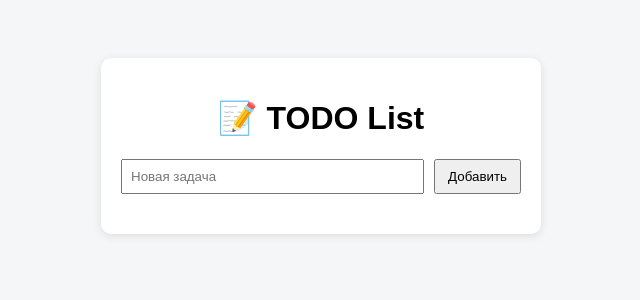
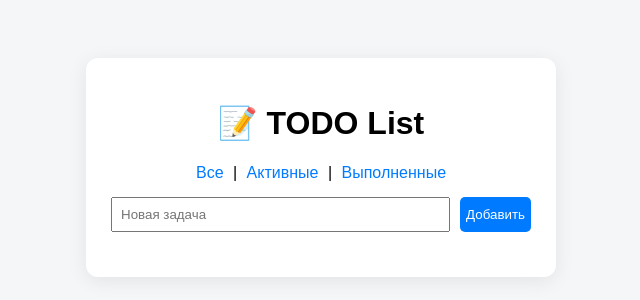
Before and after one commit to vital236/todo-app, a Flask app: page /?filter=all in a window 1280 px wide. Shown: the top 300 px of the page, without its empty margins (319-959 px from the left). Run offline with Flask 3, Linux system fonts and the light colour scheme; data that the repository does not hold is empty.

Commit message:
add filters and UI improvements

```diff
--- a/app.py
+++ b/app.py
@@ -41,10 +41,25 @@ def home():
 
         return redirect("/")
 
-    tasks = conn.execute("SELECT * FROM tasks").fetchall()
+    filter_type = request.args.get("filter", "all")
+
+    if filter_type == "active":
+        tasks = conn.execute(
+            "SELECT * FROM tasks WHERE completed = 0"
+        ).fetchall()
+
+    elif filter_type == "done":
+        tasks = conn.execute(
+            "SELECT * FROM tasks WHERE completed = 1"
+        ).fetchall()
+
+    else:
+        tasks = conn.execute("SELECT * FROM tasks").fetchall()
+
     conn.close()
 
-    return render_template("index.html", tasks=tasks)
+    return render_template("index.html", tasks=tasks, filter_type=filter_type)
+
 
 
 @app.route("/delete/<int:task_id>")
--- a/templates/index.html
+++ b/templates/index.html
@@ -12,15 +12,16 @@
             padding-top: 50px;
         }
 
+
         .container {
             background: white;
-            padding: 20px;
-            border-radius: 10px;
-            width: 400px;
-            box-shadow: 0 2px 10px rgba(0,0,0,0.1);
+            padding: 25px;
+            border-radius: 12px;
+            width: 420px;
+            box-shadow: 0 4px 20px rgba(0,0,0,0.08);
         }
 
-        h1 {
+            h1 {
             text-align: center;
         }
 
@@ -36,8 +37,14 @@
         }
 
         button {
-            padding: 8px 12px;
-            cursor: pointer;
+            background: #007bff;
+            color: white;
+            border: none;
+            border-radius: 5px;
+        }
+
+        button:hover {
+            background: #0056b3;
         }
 
         ul {
@@ -46,10 +53,11 @@
         }
 
         li {
-            display: flex;
-            justify-content: space-between;
-            padding: 8px;
-            border-bottom: 1px solid #eee;
+            transition: 0.2s;
+        }
+
+        li:hover {
+            background: #f8f9fa;
         }
 
         .done {
@@ -58,9 +66,16 @@
         }
 
         a {
-            margin-left: 5px;
             text-decoration: none;
+            color: #007bff;
+            margin: 0 5px;
         }
+
+        a:hover {
+            text-decoration: underline;
+        }
+
+
     </style>
 </head>
 
@@ -68,6 +83,12 @@
 
 <div class="container">
     <h1>📝 TODO List</h1>
+
+    <div style="margin-bottom: 15px; text-align: center;">
+        <a href="/?filter=all">Все</a> |
+        <a href="/?filter=active">Активные</a> |
+        <a href="/?filter=done">Выполненные</a>
+    </div>
 
     <form method="POST">
         <input type="text" name="task" placeholder="Новая задача">
```
